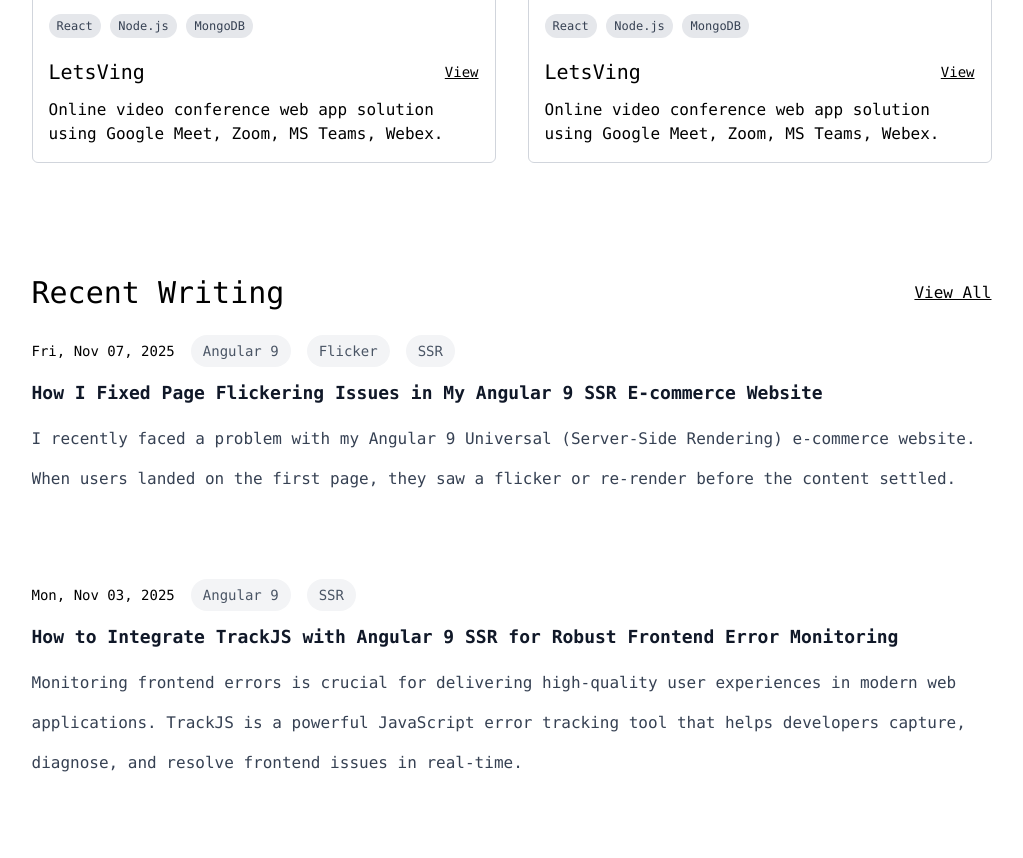
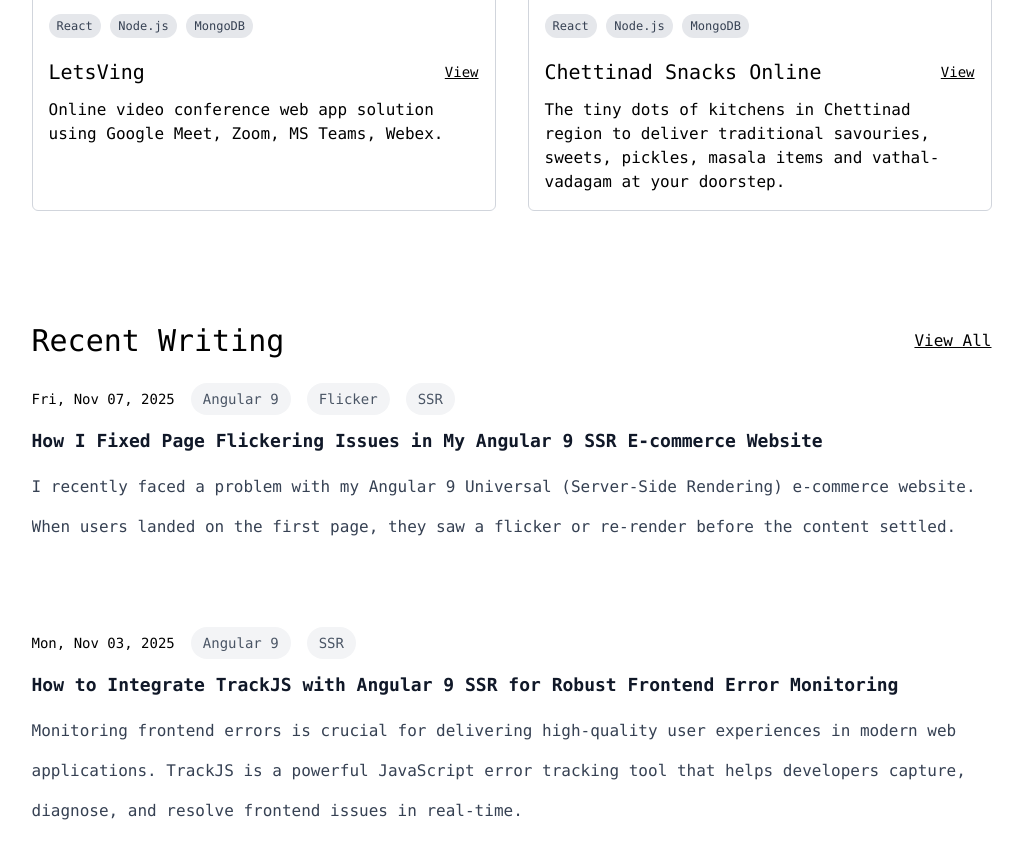
Before and after one commit to Thirunavukkarasu-developer/portfolio, an Astro site: page / in a window 1280 px wide. Shown: the part 957-1815 px from the top of the page, without its empty margins (121-1144 px from the left). Built offline with nearby package versions, Linux system fonts and the light colour scheme; Astro itself is replaced by a stand-in of ours.

Commit message:
title and description updated

```diff
--- a/src/components/home/ProjectSection.astro
+++ b/src/components/home/ProjectSection.astro
@@ -69,12 +69,11 @@
 				</div>
 				<div class="space-y-3">
 					<div class="flex justify-between items-center">
-						<div class="text-xl">LetsVing</div>
+						<div class="text-xl">Chettinad Snacks Online</div>
 						<div class="text-sm underline">View</div>
 					</div>
 					<div>
-						Online video conference web app solution using Google
-						Meet, Zoom, MS Teams, Webex.
+						The tiny dots of kitchens in Chettinad region to deliver traditional savouries, sweets, pickles, masala items and vathal-vadagam at your doorstep.
 					</div>
 				</div>
 			</div>
```
